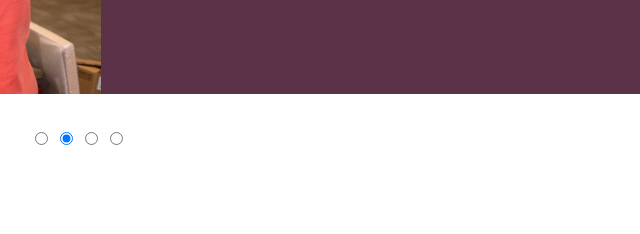
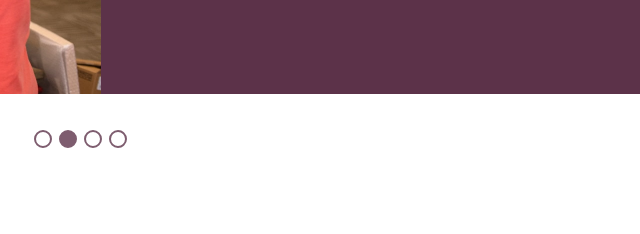
Before and after one commit to Millinez/macket-dopusk, a plain HTML site: page index.html in a window 1280 px wide. Shown: the part 3646-3880 px from the top of the page, 640-1280 px from the left. Drawn offline with Linux system fonts and the light colour scheme.

Commit message:
init(activebox): add solution

```diff
--- a/css/style.css
+++ b/css/style.css
@@ -396,6 +396,35 @@ body {
   margin-top: 31px;
 }
 
+input[type='radio']:after {
+  width: 14px;
+  height: 14px;
+  border-radius: 14px;
+  top: -2px;
+  left: -1px;
+  position: relative;
+  background-color: #fff;
+  content: '';
+  display: inline-block;
+  visibility: visible;
+  border: 2px solid #7E5D6F;
+}
+
+input[type='radio']:checked:after {
+  width: 14px;
+  height: 14px;
+  border-radius: 14px;
+  top: -2px;
+  left: -1px;
+  position: relative;
+  background-color: #7E5D6F;
+  content: '';
+  display: inline-block;
+  visibility: visible;
+  border: 2px solid #7E5D6F;
+}
+
+
 /* download & footer */
 
 .section {
```
